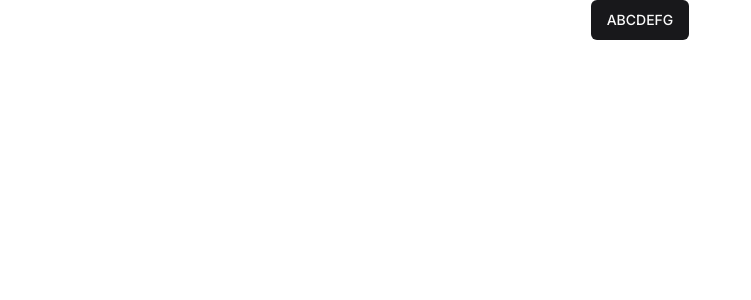
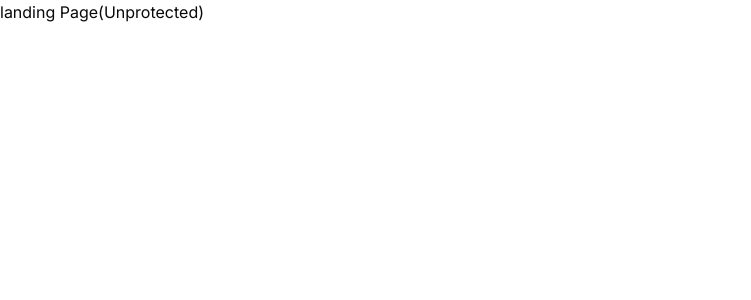
Before and after one commit to bimashazaman/varygen, a Next.js app: page / in a window 1280 px wide. Shown: the top 300 px of the page, without its empty margins (0-751 px from the left). Built offline with nearby package versions, Linux system fonts and the light colour scheme.

Commit message:
importing Clerk

```diff
--- /dev/null
+++ b/app/(Dashboard)/(routes)/dashboard/page.tsx
@@ -0,0 +1,9 @@
+import { Button } from '@/components/ui/button'
+
+const DashboardPage = () => {
+return (
+    // <Button variant = "destructive" size = "lg">Click Me</Button>
+    <p>Dashboard Page (protected)</p>
+)
+}
+export default DashboardPage;
--- /dev/null
+++ b/app/(auth)/(routes)/sing-up copy/[[...sign-in]]/page.tsx
@@ -0,0 +1,5 @@
+import { SignIn } from "@clerk/nextjs";
+
+export default function Page() {
+  return <SignIn />;
+}
--- /dev/null
+++ b/app/(auth)/(routes)/sing-up/[[...sign-up]]/page.tsx
@@ -0,0 +1,5 @@
+import { SignUp } from "@clerk/nextjs";
+
+export default function Page() {
+  return <SignUp />;
+}
--- /dev/null
+++ b/app/(landing)/page.tsx
@@ -0,0 +1,9 @@
+const LandingPage = () => {
+return (
+    <div>
+        landing Page(Unprotected)
+    </div>
+);
+}
+
+export default LandingPage;
--- a/app/layout.tsx
+++ b/app/layout.tsx
@@ -1,12 +1,13 @@
 import './globals.css'
 import type { Metadata } from 'next'
 import { Inter } from 'next/font/google'
+import { ClerkProvider } from '@clerk/nextjs'
 
 const inter = Inter({ subsets: ['latin'] })
 
 export const metadata: Metadata = {
   title: 'VaryGen',
-  description: 'An AI tool',
+  description: 'All AI tool',
 }
 
 export default function RootLayout({
@@ -15,8 +16,13 @@
   children: React.ReactNode
 }) {
   return (
-    <html lang='en'>
+
+    <ClerkProvider>
+
+<html lang='en'>
       <body className={inter.className}>{children}</body>
     </html>
+    </ClerkProvider>
+
   )
 }
--- a/app/page.tsx
+++ /dev/null
@@ -1,11 +0,0 @@
-import { Button } from '@/components/ui/button'
-
-export default function Home() {
-  return (
-    <>
-      <div className='text-center'>
-        <Button>ABCDEFG</Button>
-      </div>
-    </>
-  )
-}
--- a/package.json
+++ b/package.json
@@ -9,6 +9,7 @@
     "lint": "next lint"
   },
   "dependencies": {
+    "@clerk/nextjs": "^4.23.2",
     "@radix-ui/react-slot": "^1.0.2",
     "@types/node": "20.4.5",
     "@types/react": "18.2.18",
```
Also changed, not shown: middleware.ts (added, +10 -0 lines), 2 other files (tests, documents, lock files or other folders).
